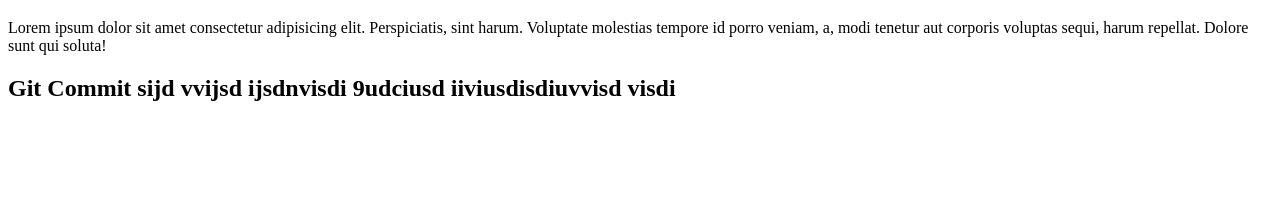
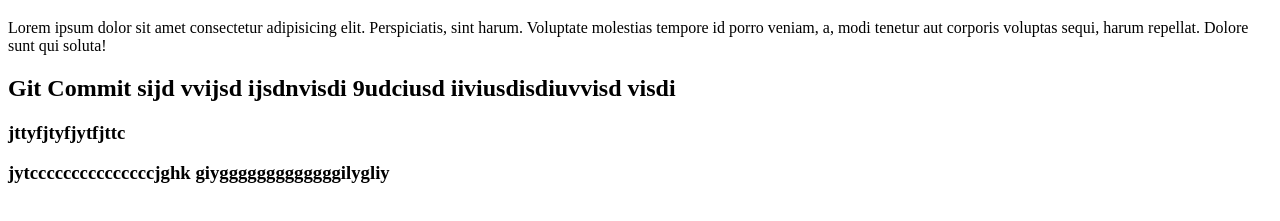
Before and after one commit to MohammedJunaid-ui/datewithgit, a plain HTML site: page index.html in a window 1280 px wide. Shown: the part 61-282 px from the top of the page. Drawn offline with Linux system fonts and the light colour scheme.

Commit message:
edited both files

```diff
--- a/index.html
+++ b/index.html
@@ -9,6 +9,9 @@
     <h1>Heloooooooooo`</h1>
     <p>Lorem ipsum dolor sit amet consectetur adipisicing elit. Perspiciatis, sint harum. Voluptate molestias tempore id porro veniam, a, modi tenetur aut corporis voluptas sequi, harum repellat. Dolore sunt qui soluta!</p>
 <h2>Git Commit sijd vvijsd ijsdnvisdi 9udciusd iiviusdisdiuvvisd visdi</h2>
-
+<h3>jttyfjtyfjytfjttc</h3>
+<h3>jytcccccccccccccccjghk
+    giygggggggggggggilygliy
+</h3>
 </body>
 </html>
--- a/script.js
+++ b/script.js
@@ -24,3 +24,6 @@ console.log(getUserRole("junaid", "user"))
 
 var getRole = getUserRole("doe", "testprep")
 console.log(getRole);
+
+
+tfytv  kutyytvutvtit 7vt 7iuit fuittvyt
```
